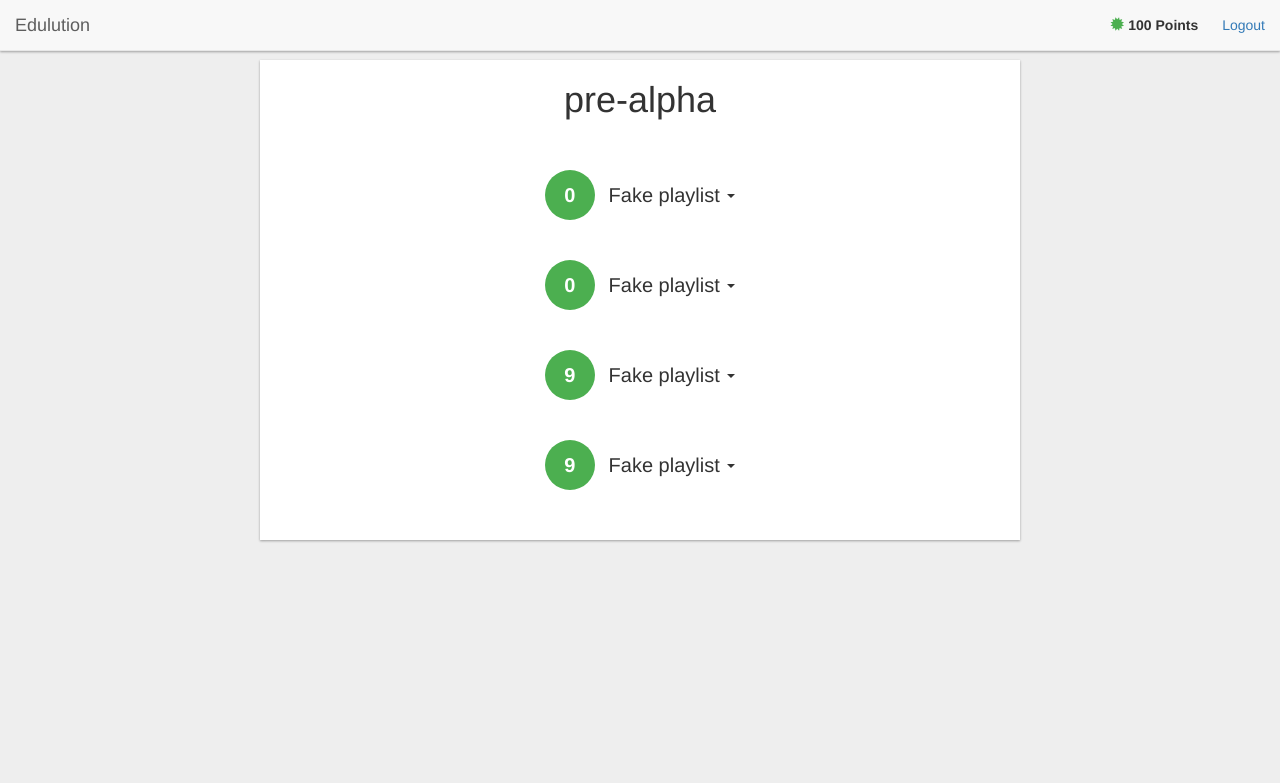
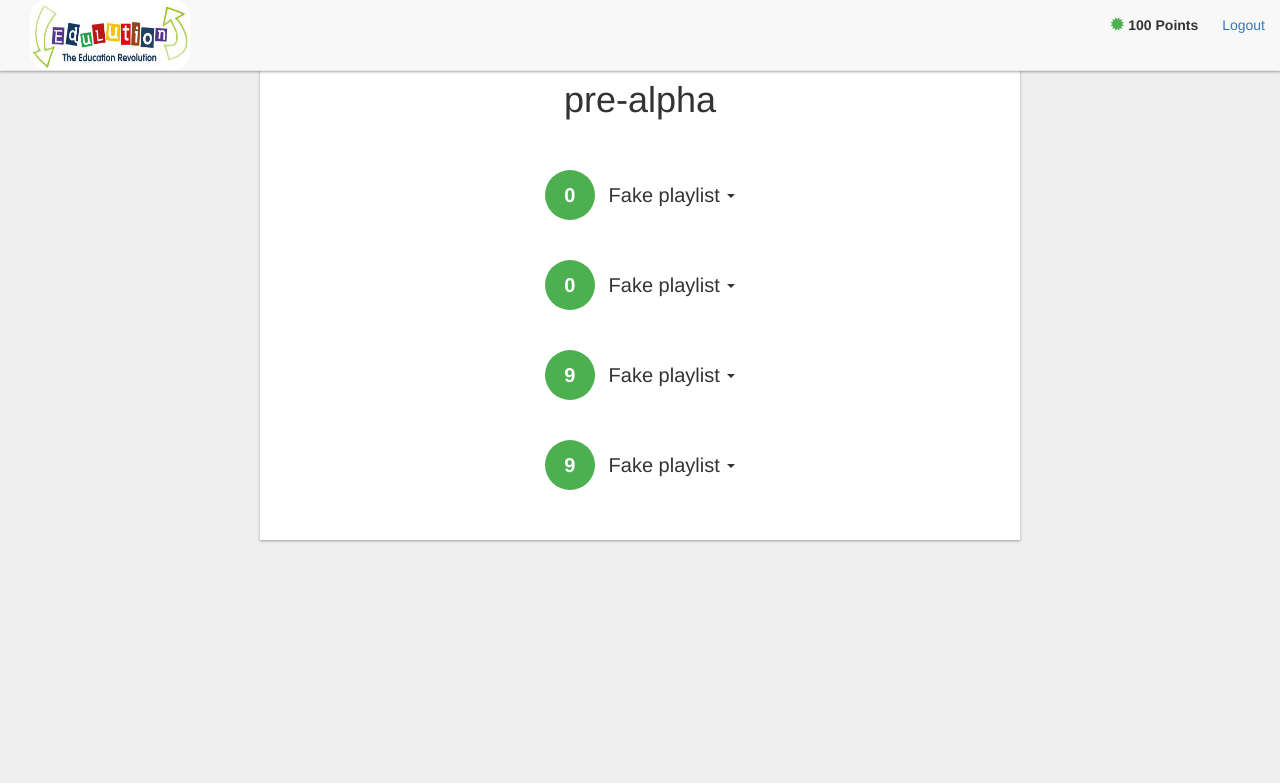
Before and after one commit to Ldn2016/team-7, a Django app: page /courses/sub_course/1/ in a window 1280 px wide. Shown: the top 783 px of the page. Run offline with Django 3.2, Linux system fonts and the light colour scheme; data comes from the database, SQL or seed files in the repository; some libraries are stand-ins or nearby versions.

Commit message:
Added logo with link to dashboard

```diff
--- a/Project/Edulution/templates/Edulution/base.html
+++ b/Project/Edulution/templates/Edulution/base.html
@@ -49,7 +49,7 @@
             <span class="icon-bar"></span>
             <span class="icon-bar"></span>
           </button>
-          <a class="navbar-brand" href="#">Edulution</a>
+          <div class="col-md-6"><a href="/courses/"><img class="img-rounded" src="{% static 'images/logo.png' %}"  width='160' height='70'/></a></div>
         </div>
         <div id="navbar" class="collapse navbar-collapse pull-right">
           <ul class="nav navbar-nav">
```
